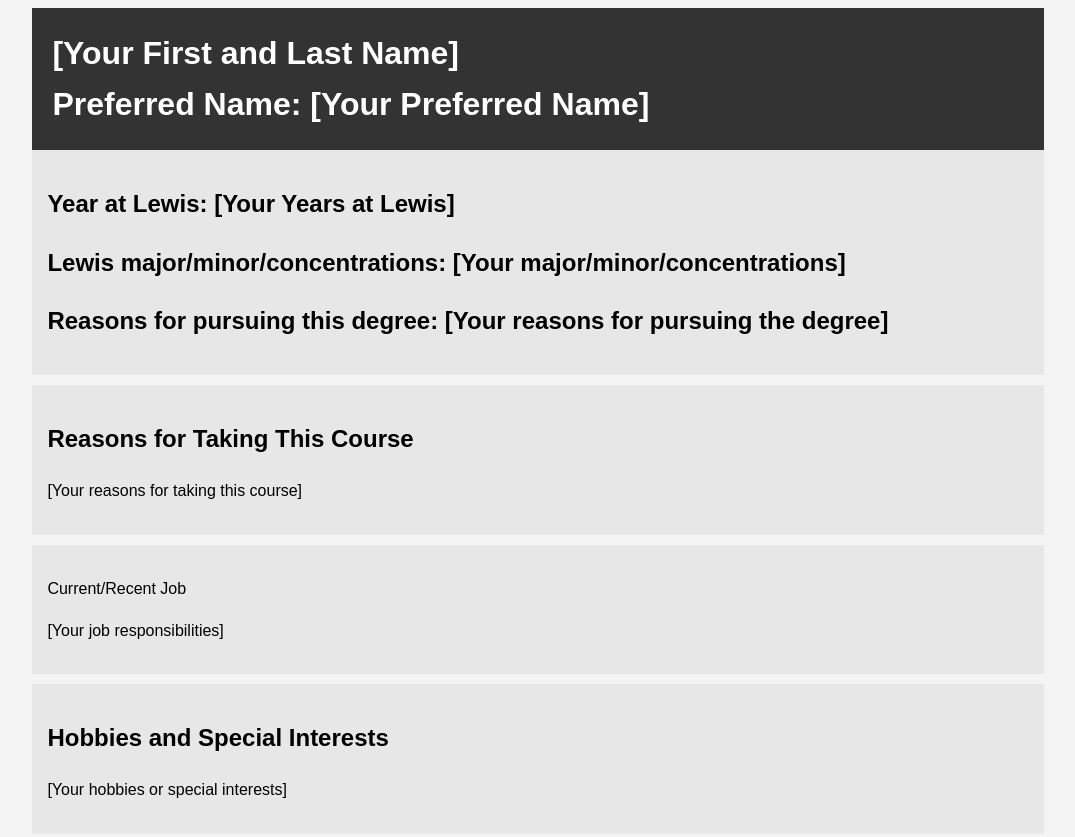
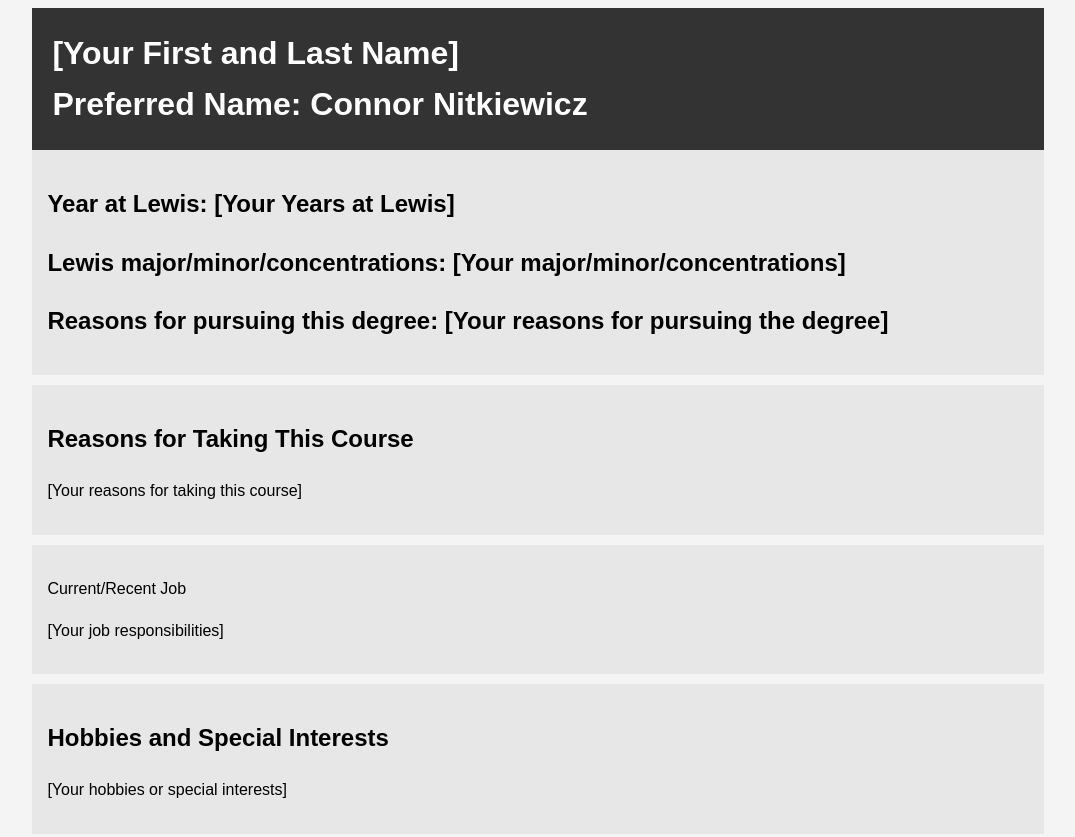
Before and after one commit to NitCabbage/1994-Elmwood-Fires, a plain HTML site: page index.html in a window 1280 px wide. Shown: the top 837 px of the page, without its empty margins (102-1177 px from the left). Drawn offline with Linux system fonts and the light colour scheme.

Commit message:
Update index.html

```diff
--- a/index.html
+++ b/index.html
@@ -32,7 +32,7 @@
     <div class="container">
         <header class="main-info">
             <h1>[Your First and Last Name]</h1>
-            <h1>Preferred Name: [Your Preferred Name]</h1>
+            <h1>Preferred Name: Connor Nitkiewicz</h1>
         </header>
 
         <section class="lewis">
```
